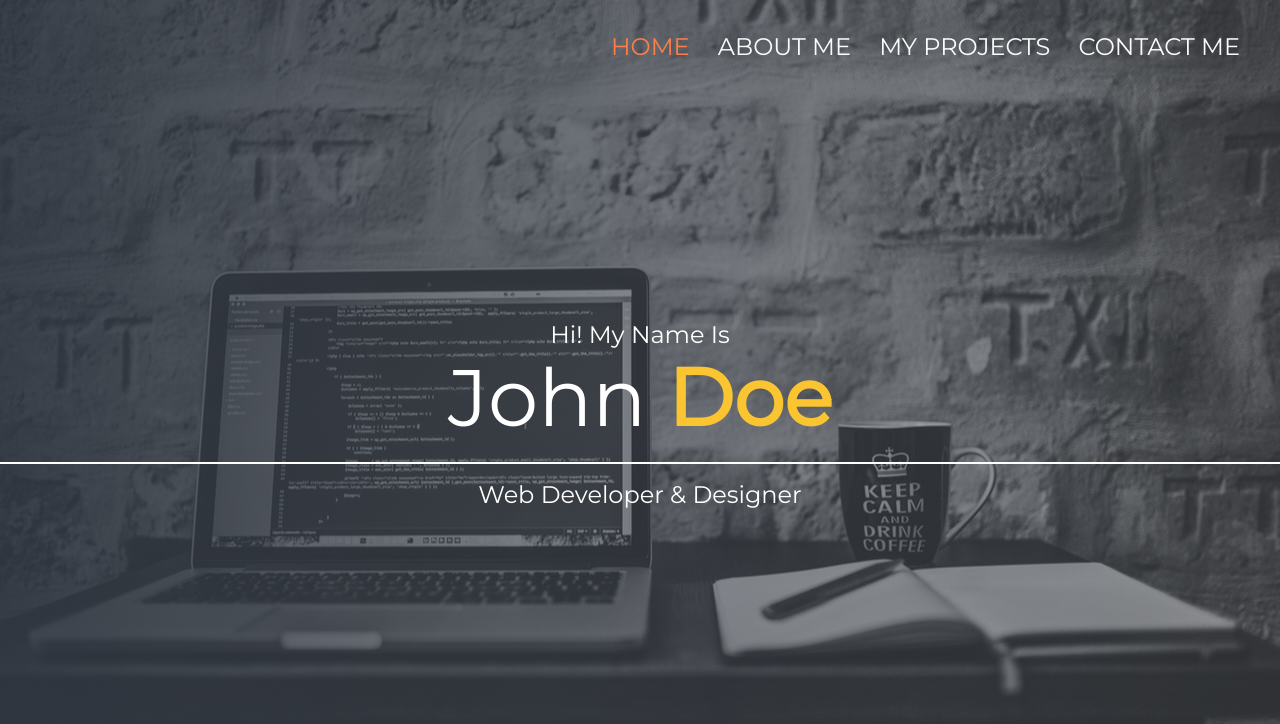
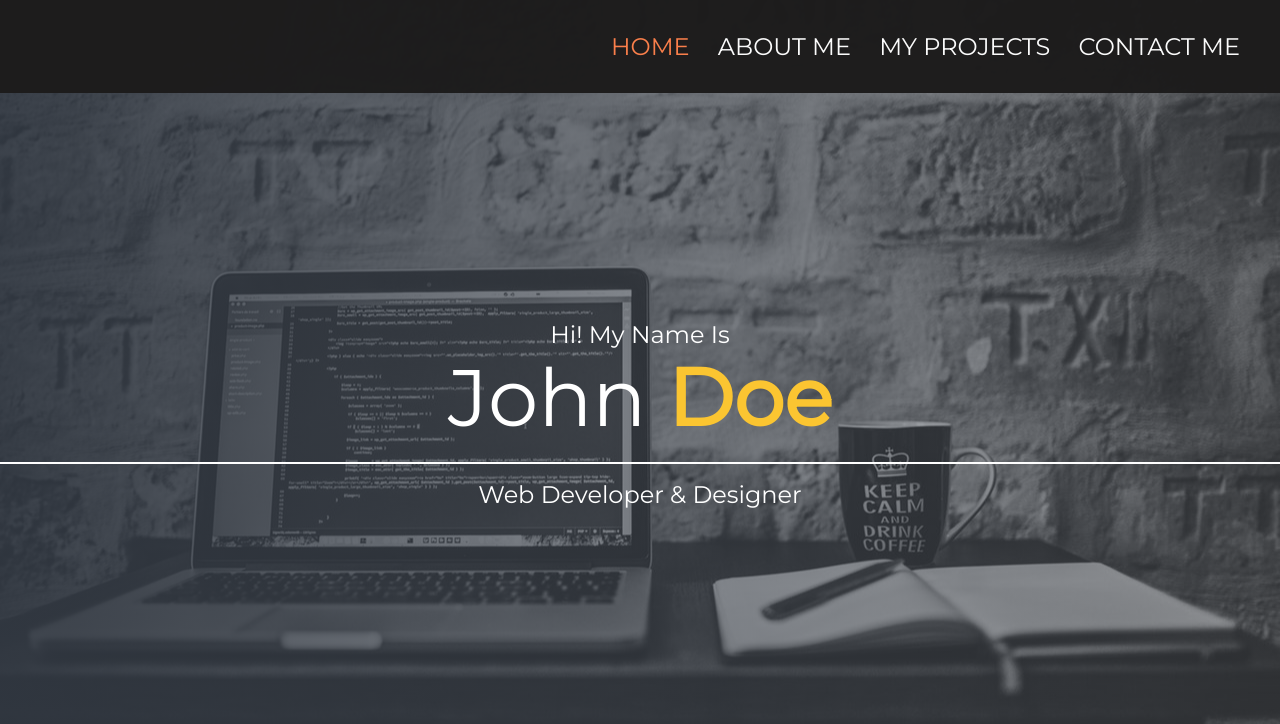
Before and after one commit to dusanpopov/Portfolio-SASS, a website: page index.html in a window 1280 px wide. Shown: the top 724 px of the page. Drawn offline with Linux system fonts and the light colour scheme.

Commit message:
Update main.css

```diff
--- a/scss/main.css
+++ b/scss/main.css
@@ -96,6 +96,7 @@
   width: 100%;
   opacity: 0.98;
   visibility: hidden;
+  background: #1d1c1c;
 }
 
 .nav.open {
```
